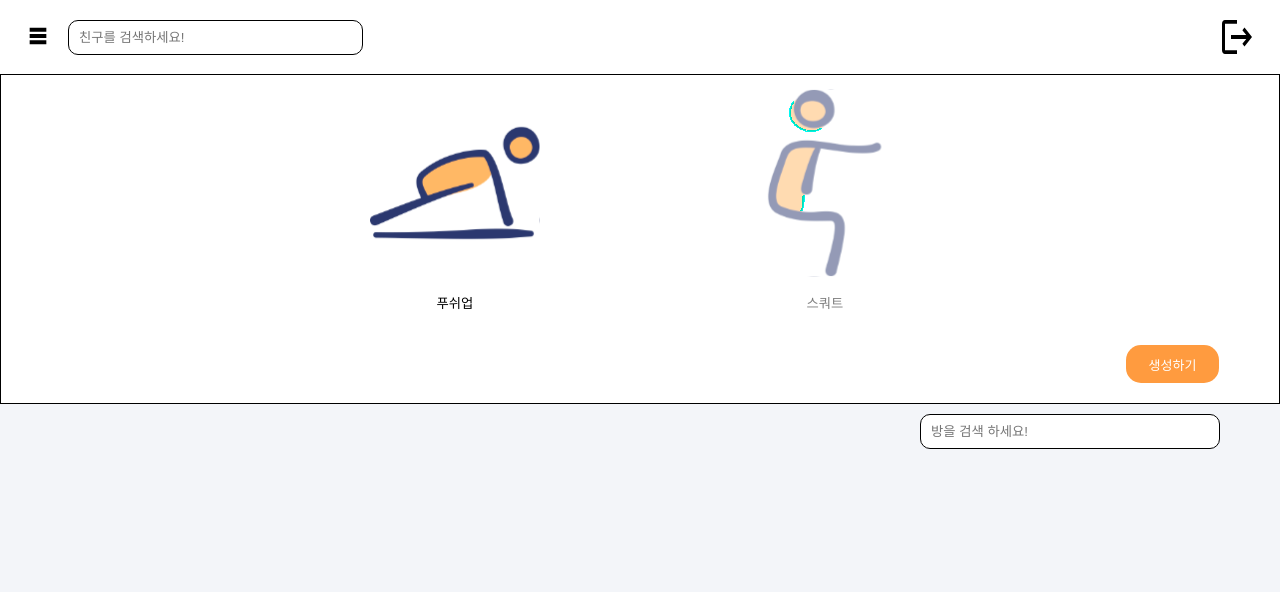
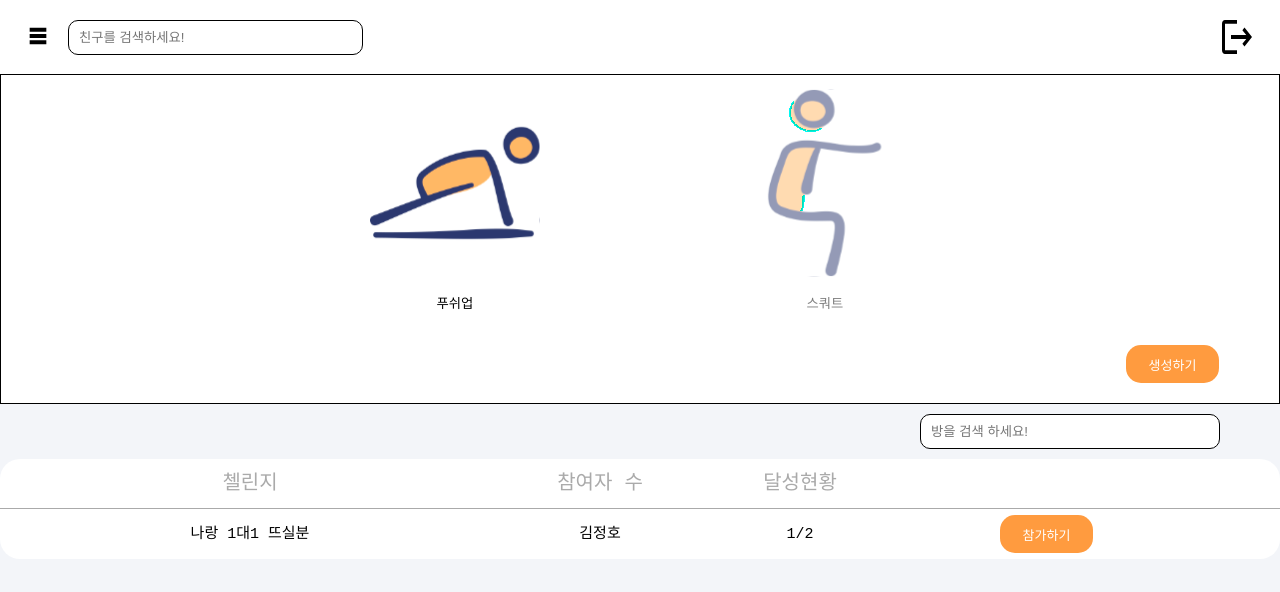
Before and after one commit to mju-KyungDongWonJeong/Togedong-front-end, a React (Create React App) app: page /gamelist in a window 1280 px wide. Shown: the top 592 px of the page. Built offline with nearby package versions, Linux system fonts and the light colour scheme; a web font is replaced by a local one.

Commit message:
feat: list-component 분리및 구현

```diff
--- /dev/null
+++ b/src/assets/component/List.tsx
@@ -0,0 +1,91 @@
+import styled from 'styled-components';
+import { useRecoilValue } from 'recoil';
+import { sidebarState } from '../store/atoms/Sidebar/state';
+import ListItem from './ListItem';
+
+interface ListProps {
+  title: string;
+  secondTitle: string;
+  thridTitle: string;
+  listData: ListData[];
+  buttonType: 'toggle' | 'navigate';
+  selectExercise?: string;
+}
+
+export interface ListData {
+  id: number;
+  firstContent: string;
+  secondContent: string;
+  thirdContent: string;
+  status?: boolean;
+  exercise?: string;
+}
+
+const List = ({
+  title,
+  secondTitle,
+  thridTitle,
+  listData,
+  buttonType,
+  selectExercise,
+}: ListProps) => {
+  const navbar = useRecoilValue(sidebarState);
+
+  return (
+    <ListContainer>
+      <ListHeader>
+        <ListTitle navbar={navbar}>{title}</ListTitle>
+        <ListSecondTitle>{secondTitle}</ListSecondTitle>
+        <ListThirdTitle>{thridTitle}</ListThirdTitle>
+      </ListHeader>
+      {listData.map(
+        (item) =>
+          selectExercise === item.exercise && (
+            <ListItem key={item.id} rowData={item} buttonType={buttonType} />
+          ),
+      )}
+    </ListContainer>
+  );
+};
+
+export default List;
+
+const ListContainer = styled.div`
+  width: 100%;
+  margin-bottom: 10px;
+  background-color: white;
+  border-radius: 20px;
+`;
+
+const ListHeader = styled.div`
+  display: flex;
+  align-items: center;
+  width: 100%;
+  height: 50px;
+  border-bottom: 1px solid ${({ theme }) => theme.colors.GRAY3};
+  color: ${({ theme }) => theme.colors.GRAY3};
+  font-size: 20px;
+  font-weight: 500;
+`;
+
+const ListTitle = styled.div<{ navbar: boolean }>`
+  width: ${(props) => (props.navbar ? '350px' : '500px')};
+  display: flex;
+  justify-content: center;
+  align-items: center;
+`;
+
+const ListSecondTitle = styled.div`
+  width: 200px;
+  display: flex;
+  justify-content: center;
+  align-items: center;
+`;
+
+const ListThirdTitle = styled.div`
+  width: 200px;
+  display: flex;
+  justify-content: center;
+  align-items: center;
+  margin-right: 100px;
+`;
--- /dev/null
+++ b/src/assets/component/ListItem.tsx
@@ -0,0 +1,78 @@
+import styled from 'styled-components';
+import { ListData } from './List';
+import SmallButton from './SmallButton';
+import { useRecoilValue } from 'recoil';
+import { sidebarState } from '../store/atoms/Sidebar/state';
+import { useState } from 'react';
+import { useNavigate } from 'react-router-dom';
+
+interface ListItemProps {
+  rowData: ListData;
+  buttonType: 'toggle' | 'navigate';
+}
+
+const ListItem = ({ rowData, buttonType }: ListItemProps) => {
+  const navbar = useRecoilValue(sidebarState);
+  const navigate = useNavigate();
+  const [isParticipated, setIsParticipated] = useState(rowData.status ?? false);
+  const toggleButton = () => {
+    setIsParticipated((prev) => !prev);
+  };
+  const handleNavigate = () => navigate('/game');
+
+  return (
+    <ListBox key={rowData.id}>
+      <ListTitle navbar={navbar}>{rowData.firstContent}</ListTitle>
+      <ListSecondTitle>{rowData.secondContent}</ListSecondTitle>
+      <ListThirdTitle>{rowData.thirdContent}</ListThirdTitle>
+      {isParticipated ? (
+        <ParticipateText>참여중</ParticipateText>
+      ) : (
+        <SmallButton
+          text={buttonType === 'toggle' ? '참여하기' : '참가하기'}
+          onClick={buttonType === 'toggle' ? toggleButton : handleNavigate}
+        />
+      )}
+    </ListBox>
+  );
+};
+
+export default ListItem;
+
+const ListTitle = styled.div<{ navbar: boolean }>`
+  width: ${(props) => (props.navbar ? '350px' : '500px')};
+  display: flex;
+  justify-content: center;
+  align-items: center;
+`;
+
+const ListSecondTitle = styled.div`
+  width: 200px;
+  display: flex;
+  justify-content: center;
+  align-items: center;
+`;
+
+const ListThirdTitle = styled.div`
+  width: 200px;
+  display: flex;
+  justify-content: center;
+  align-items: center;
+  margin-right: 100px;
+`;
+
+const ListBox = styled.div`
+  display: flex;
+  align-items: center;
+  width: 100%;
+  height: 50px;
+  color: ${({ theme }) => theme.colors.BLACK};
+  font-size: 15px;
+`;
+
+const ParticipateText = styled.div`
+  display: flex;
+  justify-content: center;
+  align-items: center;
+  width: 94px;
+`;
--- a/src/assets/pages/Dashboard.tsx
+++ b/src/assets/pages/Dashboard.tsx
@@ -4,8 +4,7 @@ import badge from '../images/badge.svg';
 import record from '../images/record.svg';
 import SmallButton from '../component/SmallButton';
 import { useState } from 'react';
-import { useRecoilValue } from 'recoil';
-import { sidebarState } from '../store/atoms/Sidebar/state';
+import List from '../component/List';
 
 const Dashboard = () => {
   const [contentView, setContentView] = useState({
@@ -17,8 +16,6 @@ const Dashboard = () => {
     squat: false,
   });
 
-  const [status, setStatus] = useState(false);
-  const navbar = useRecoilValue(sidebarState);
   const dashboardBox = [
     {
       title: '보유 뱃지',
@@ -58,9 +55,22 @@ const Dashboard = () => {
     },
   ];
 
-  const handleParticipate = () => {
-    setStatus(true);
-  };
+  const [challengeData, setChallengeData] = useState([
+    {
+      id: 0,
+      firstContent: '팔굽 10일동안 100개씩',
+      secondContent: '114',
+      thirdContent: '-',
+      status: false,
+    },
+    {
+      id: 1,
+      firstContent: '팔굽 5일동안 100개씩',
+      secondContent: '124',
+      thirdContent: '15%',
+      status: true,
+    },
+  ]);
 
   return (
     <DashboardContainer>
@@ -90,25 +100,13 @@ const Dashboard = () => {
           />
         </ButtonContainer>
         {contentView.challenge && (
-          <ContentContainer>
-            <ContentHeader>
-              <ChallengeTitle navbar={navbar}>첼린지</ChallengeTitle>
-              <ChallengeCount>참여자 수</ChallengeCount>
-              <ChallengeStatus>달성현황</ChallengeStatus>
-            </ContentHeader>
-            <ContentBox>
-              <ChallengeTitle navbar={navbar}>
-                팔굽 10일동안 100개씩
-              </ChallengeTitle>
-              <ChallengeCount>124</ChallengeCount>
-              <ChallengeStatus>15%</ChallengeStatus>
-              {status ? (
-                <ParticipateText>참여중</ParticipateText>
-              ) : (
-                <SmallButton text="참여하기" onClick={handleParticipate} />
-              )}
-            </ContentBox>
-          </ContentContainer>
+          <List
+            title="첼린지"
+            secondTitle="참여자 수"
+            thridTitle="달성현황"
+            listData={challengeData}
+            buttonType="toggle"
+          />
         )}
         {contentView.rank && (
           <ContentContainer>
@@ -214,28 +212,6 @@ const ContentHeader = styled.div`
   font-weight: 500;
 `;
 
-const ChallengeTitle = styled.div<{ navbar: boolean }>`
-  width: ${(props) => (props.navbar ? '350px' : '500px')};
-  display: flex;
-  justify-content: center;
-  align-items: center;
-`;
-
-const ChallengeCount = styled.div`
-  width: 200px;
-  display: flex;
-  justify-content: center;
-  align-items: center;
-`;
-
-const ChallengeStatus = styled.div`
-  width: 200px;
-  display: flex;
-  justify-content: center;
-  align-items: center;
-  margin-right: 100px;
-`;
-
 const ContentBox = styled.div`
   display: flex;
   align-items: center;
@@ -243,13 +219,6 @@ const ContentBox = styled.div`
   height: 50px;
   color: ${({ theme }) => theme.colors.BLACK};
   font-size: 15px;
-`;
-
-const ParticipateText = styled.div`
-  display: flex;
-  justify-content: center;
-  align-items: center;
-  width: 94px;
 `;
 
 const SelectBox = styled.div`
--- a/src/assets/pages/GameList.tsx
+++ b/src/assets/pages/GameList.tsx
@@ -6,17 +6,10 @@ import { useState } from 'react';
 import SmallButton from '../component/SmallButton';
 import CreateRoom from '../modal/CreateRoom';
 import SearchInput from '../component/SearchInput';
-
-type ExerciseState = {
-  PUSHUP: boolean;
-  SQUAT: boolean;
-};
+import List from '../component/List';
 
 const GameList = () => {
-  const [selectExercise, setSelectExercise] = useState<ExerciseState>({
-    PUSHUP: true,
-    SQUAT: false,
-  });
+  const [selectExercise, setSelectExercise] = useState('pushup');
   const [isOpen, setIsOpen] = useState(false);
   const [search, setSearch] = useState<string>('');
 
@@ -30,30 +23,43 @@ const GameList = () => {
     setSearch('');
   };
 
+  const roomData = [
+    {
+      id: 0,
+      firstContent: '나랑 1대1 뜨실분 ',
+      secondContent: '김정호',
+      thirdContent: '1/2',
+      exercise: 'pushup',
+    },
+    {
+      id: 1,
+      firstContent: '너뭔데 ㅋㅋ',
+      secondContent: '경규혁',
+      thirdContent: '1/3',
+      exercise: 'squat',
+    },
+  ];
+
   return (
     <>
       {isOpen && <CreateRoom setIsOpen={setIsOpen} />}
       <GameListContainer>
         <GameListHeader>
           <GameSelectContainer>
-            <button
-              onClick={() => setSelectExercise({ PUSHUP: true, SQUAT: false })}
-            >
+            <button onClick={() => setSelectExercise('pushup')}>
               <ExerciseImg
                 isModal={false}
                 src={PushUp}
                 title="푸쉬업"
-                check={selectExercise.PUSHUP}
+                check={selectExercise === 'pushup'}
               />
             </button>
-            <button
-              onClick={() => setSelectExercise({ PUSHUP: false, SQUAT: true })}
-            >
+            <button onClick={() => setSelectExercise('squat')}>
               <ExerciseImg
                 isModal={false}
                 src={Squat}
                 title="스쿼트"
-                check={selectExercise.SQUAT}
+                check={selectExercise === 'squat'}
               />
             </button>
           </GameSelectContainer>
@@ -70,6 +76,14 @@ const GameList = () => {
               setSearch={setSearch}
             />
           </InputContainer>
+          <List
+            title="첼린지"
+            secondTitle="참여자 수"
+            thridTitle="달성현황"
+            listData={roomData}
+            buttonType="navigate"
+            selectExercise={selectExercise}
+          />
         </GameListBackground>
       </GameListContainer>
     </>
```
